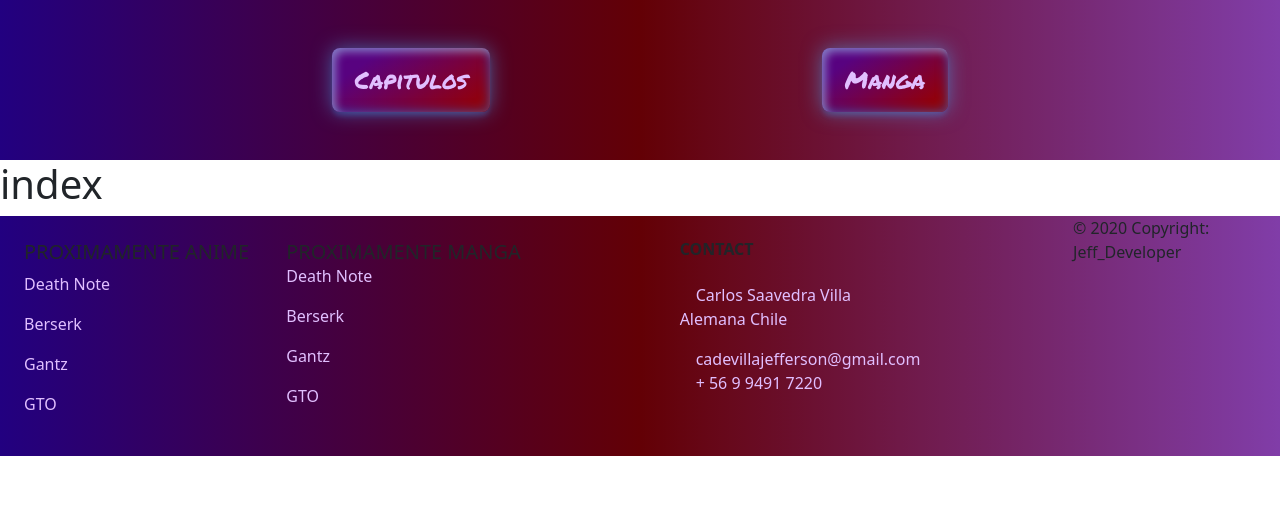
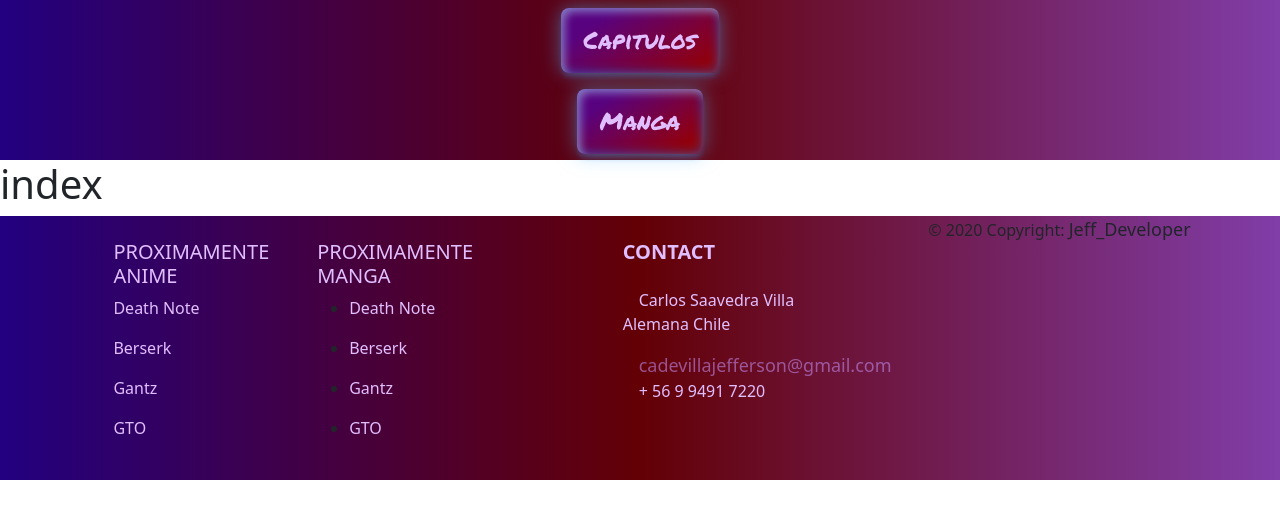
Before and after one commit to HaiDekimasu/Samuray-x-python, a Django app: page / in a window 1280 px wide. Shown: the top 519 px of the page. Run offline with Django 3.2, Linux system fonts and the light colour scheme.

Commit message:
modified:   static/styles/styles.css

```diff
--- a/Templates/layout/partials/footer.html
+++ b/Templates/layout/partials/footer.html
@@ -1,64 +1,35 @@
 {% load static %}
 <footer class="containerfooter">
-    <!-- Grid container -->
-    <div class="container p-4">
-        <!--Grid row-->
+    <div class="containerprox p-4">
         <div class="row">
-        <!--Grid column-->
             <div class="col-lg-3 col-md-6 mb-4 mb-md-0">
                 <h5 class="text-uppercase">Proximamente Anime</h5>
                 <ul class="list-unstyled mb-0">
-                    <li>
-                        <p>Death Note</p>
-                    </li>
-                    <li>
-                        <p>Berserk</p>
-                    </li>
-                    <li>
-                        <p>Gantz</p>
-                    </li>
-                    <li>
-                        <p>GTO</p>
-                    </li>
+                    <li><p>Death Note</p></li>
+                    <li><p>Berserk</p></li>
+                    <li><p>Gantz</p></li>
+                    <li><p>GTO</p></li>
                 </ul>
             </div>
-        <!--Grid column-->
-        <!--Grid column-->
             <div class="col-lg-3 col-md-6 mb-4 mb-md-0">
-                <h5 class="text-uppercase mb-0">Proximamente Manga</h5>
-                <ul class="list-unstyled">
-                    <li>
-                        <p>Death Note</p>
-                    </li>
-                    <li>
-                        <p>Berserk</p>
-                    </li>
-                    <li>
-                        <p>Gantz</p>
-                    </li>
-                    <li>
-                        <p>GTO</p>
-                    </li>
+                <h5 class="text-uppercase ">Proximamente Manga</h5>
+                <ul class="list-unstyledn mb-0">
+                    <li><p>Death Note</p></li>
+                    <li><p>Berserk</p></li>
+                    <li><p>Gantz</p></li>
+                    <li><p>GTO</p></li>
                 </ul>
             </div>
-        <!--Grid column-->
-        <!--Grid column-->
             <div class="col-md-4 col-lg-3 col-xl-3 mx-auto mb-md-0 mb-4">
-            <!-- Links -->
-                <h6 class="text-uppercase fw-bold mb-4">Contact</h6>
+                <h5 class="text-uppercase fw-bold mb-4">Contact</h5>
                 <p><i class="fas fa-home me-3"></i> Carlos Saavedra Villa Alemana Chile</p>
                 <i class="fas fa-envelope me-3"></i> <a href="mailto:cadevillajefferson@gmail.com" >cadevillajefferson@gmail.com</a>
                 <p><i class="fas fa-phone me-3"></i> + 56 9 9491 7220</p>
             </div>
-        <!--Grid column-->
         </div>
-        <!--Grid row-->
     </div>
-
-    <!-- Copyright -->
     <div class="copifooter">
         © 2020 Copyright:
         <a class="text-body" href="https://jcadevporfolio.pythonanywhere.com/">Jeff_Developer</a>
     </div>
-    <!-- Copyright -->
 </footer>
--- a/static/styles/styles.css
+++ b/static/styles/styles.css
@@ -15,6 +15,7 @@ a{
 /*CONTENEDOR PRINCIPAL_________________________________________________________________________________________*/
 .containernav{
     display: flex;
+    flex-direction: column;
     justify-content: space-evenly;
     align-items: center;
     width: 100%;
@@ -81,12 +82,13 @@ a{
 .containerfooter p{
     color: #e1bfff;
 }
-.containerfooter h5 h6{
+.containerfooter h5{
     color: #e1bfff;
 }
 .containerfooter a{
-    color: #e1bfff;
+    color: #c28cf193;
     text-decoration: none;
+    font-size: large;
 }
 .copifooter{
     display: block;
```
